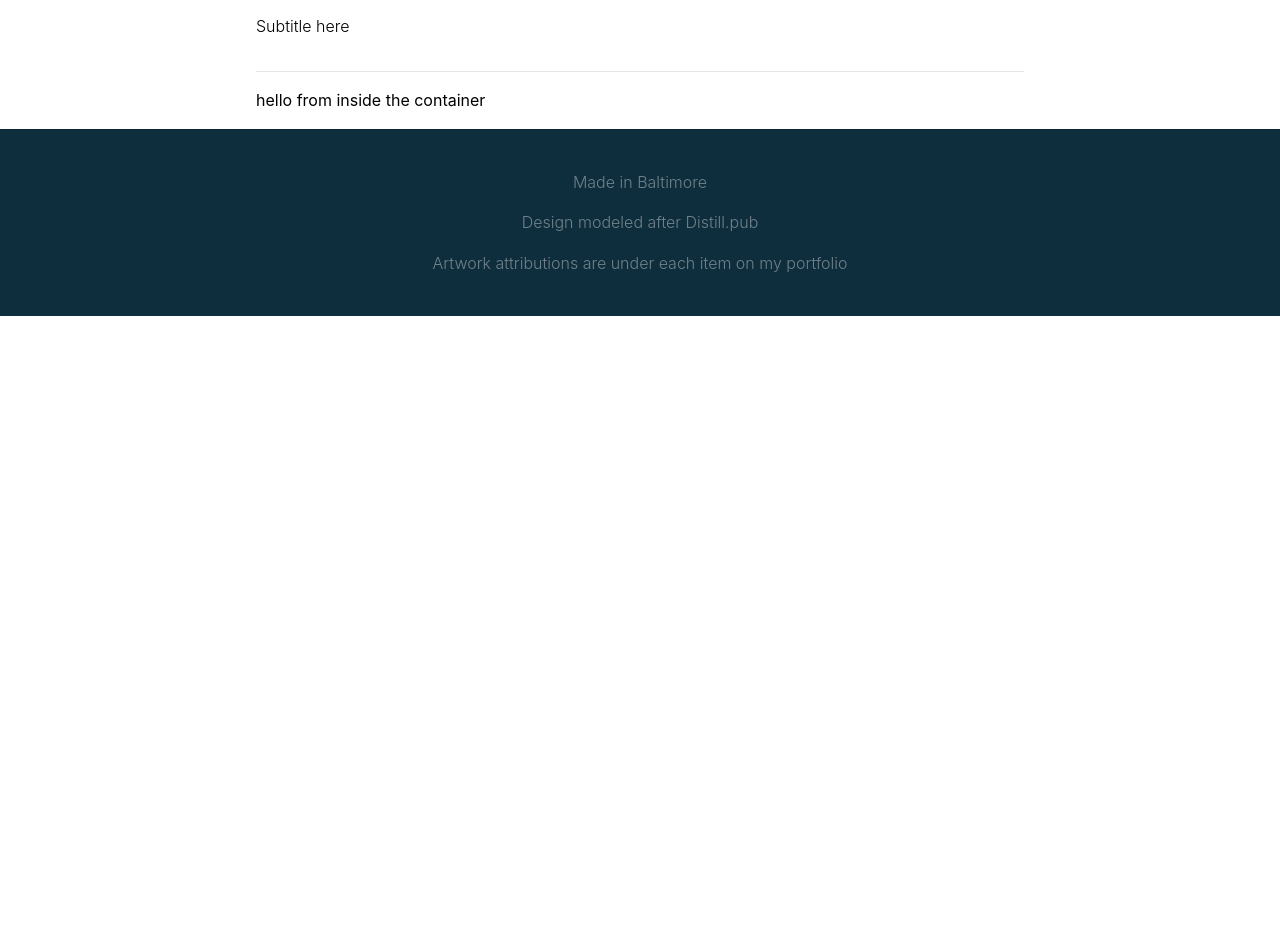
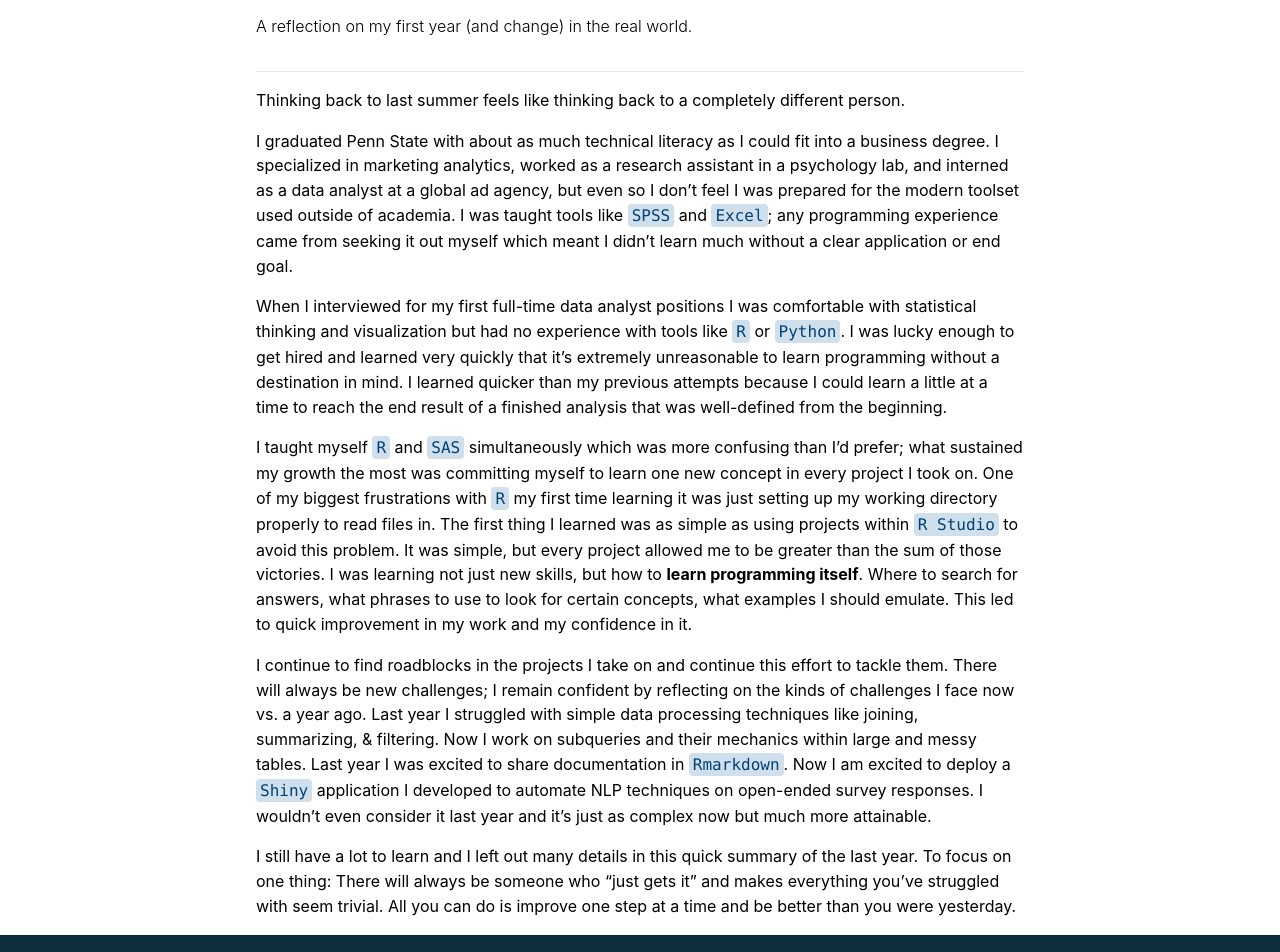
Before and after one commit to jbixon13/reactblog, a React (Create React App) app: page /articles/year-one in a window 1280 px wide. Shown: the part 140-1092 px from the top of the page. Before the commit the page ends 800 px from the top, so only its background shows below. Built offline with nearby package versions, Linux system fonts and the light colour scheme.

Commit message:
add year one article content

```diff
--- a/src/components/Blog/Posts/MTADoom/MTADoom.js
+++ b/src/components/Blog/Posts/MTADoom/MTADoom.js
@@ -11,7 +11,6 @@ export class MTADoom extends Component {
                     <ArticleHeader>
                         <h1>MTA Doom and Gloom</h1>
                         <p>Is the NYC Subway system as dire as we say it is?</p>
-                        <p>4/14/2019</p>
                     </ArticleHeader>
                 <p>
                     It's no secret that New Yorkers love to hate their subway system. I was inspired to more critically analyze it after reading this <a href='https://www.citylab.com/transportation/2018/04/why-new-york-city-stopped-building-subways/557567/'>CityLab</a> article that contextualizes the history of the MTA. I am specifically interested in whether it truly is degrading by using their publically maintained performance metrics. Some of these metrics have opaque names, so I'll specify where necessary.
--- a/src/components/Blog/Posts/ShinyCool/ShinyCool.js
+++ b/src/components/Blog/Posts/ShinyCool/ShinyCool.js
@@ -11,7 +11,6 @@ export class ShinyCool extends Component {
                     <ArticleHeader>
                         <h1>Shiny is Cool as Hell</h1>
                         <p>A surprisingly intuitive tool for data democratization.</p>
-                        <p>4/2/2019</p>
                     </ArticleHeader>
                     <p>
                         I have taken the past month or so to make progress on a <a href='www.codeforbaltimore.org'>Code for Baltimore</a> project I’ve been working on since moving to Baltimore. As it stood we had created a <a href='www.syncthecity.github.io'>static website</a> with a map using <code>Leaflet</code> to identify where nonprofit organizations are in Baltimore and what they do. This necessitates not just a map or other visualization but a more robust tool that allows for users to explore the data themselves. Although our static site could do some limited filtering we quickly outgrew its capabilities. The next logical step was to develop a <a href='https://shiny.rstudio.com/'>web application.</a>
--- a/src/components/Blog/Posts/YearOne/YearOne.js
+++ b/src/components/Blog/Posts/YearOne/YearOne.js
@@ -10,9 +10,26 @@ export class YearOne extends Component {
                 <ArticleContainer>
                     <ArticleHeader>
                         <h1>Year One in Review</h1>
-                        <p>Subtitle here</p>
+                        <p>A reflection on my first year (and change) in the real world.</p>
                     </ArticleHeader>
-                <p>hello from inside the container</p>
+                <p>
+                    Thinking back to last summer feels like thinking back to a completely different person.
+                </p>
+                <p>
+                    I graduated Penn State with about as much technical literacy as I could fit into a business degree. I specialized in marketing analytics, worked as a research assistant in a psychology lab, and interned as a data analyst at a global ad agency, but even so I don’t feel I was prepared for the modern toolset used outside of academia. I was taught tools like <code>SPSS</code> and <code>Excel</code>; any programming experience came from seeking it out myself which meant I didn’t learn much without a clear application or end goal.
+                </p>
+                <p>
+                    When I interviewed for my first full-time data analyst positions I was comfortable with statistical thinking and visualization but had no experience with tools like <code>R</code> or <code>Python</code>. I was lucky enough to get hired and learned very quickly that it’s extremely unreasonable to learn programming without a destination in mind. I learned quicker than my previous attempts because I could learn a little at a time to reach the end result of a finished analysis that was well-defined from the beginning.
+                </p>
+                <p>
+                    I taught myself <code>R</code> and <code>SAS</code> simultaneously which was more confusing than I’d prefer; what sustained my growth the most was committing myself to learn one new concept in every project I took on. One of my biggest frustrations with <code>R</code> my first time learning it was just setting up my working directory properly to read files in. The first thing I learned was as simple as using projects within <code>R Studio</code> to avoid this problem. It was simple, but every project allowed me to be greater than the sum of those victories. I was learning not just new skills, but how to <strong>learn programming itself</strong>. Where to search for answers, what phrases to use to look for certain concepts, what examples I should emulate. This led to quick improvement in my work and my confidence in it.
+                </p>
+                <p>
+                    I continue to find roadblocks in the projects I take on and continue this effort to tackle them. There will always be new challenges; I remain confident by reflecting on the kinds of challenges I face now vs. a year ago. Last year I struggled with simple data processing techniques like joining, summarizing, & filtering. Now I work on subqueries and their mechanics within large and messy tables. Last year I was excited to share documentation in <code>Rmarkdown</code>. Now I am excited to deploy a <code>Shiny</code> application I developed to automate NLP techniques on open-ended survey responses. I wouldn’t even consider it last year and it’s just as complex now but much more attainable.
+                </p>
+                <p>
+                    I still have a lot to learn and I left out many details in this quick summary of the last year. To focus on one thing: There will always be someone who “just gets it” and makes everything you’ve struggled with seem trivial. All you can do is improve one step at a time and be better than you were yesterday.
+                </p>
                 </ArticleContainer>
             </div>
         )
```
